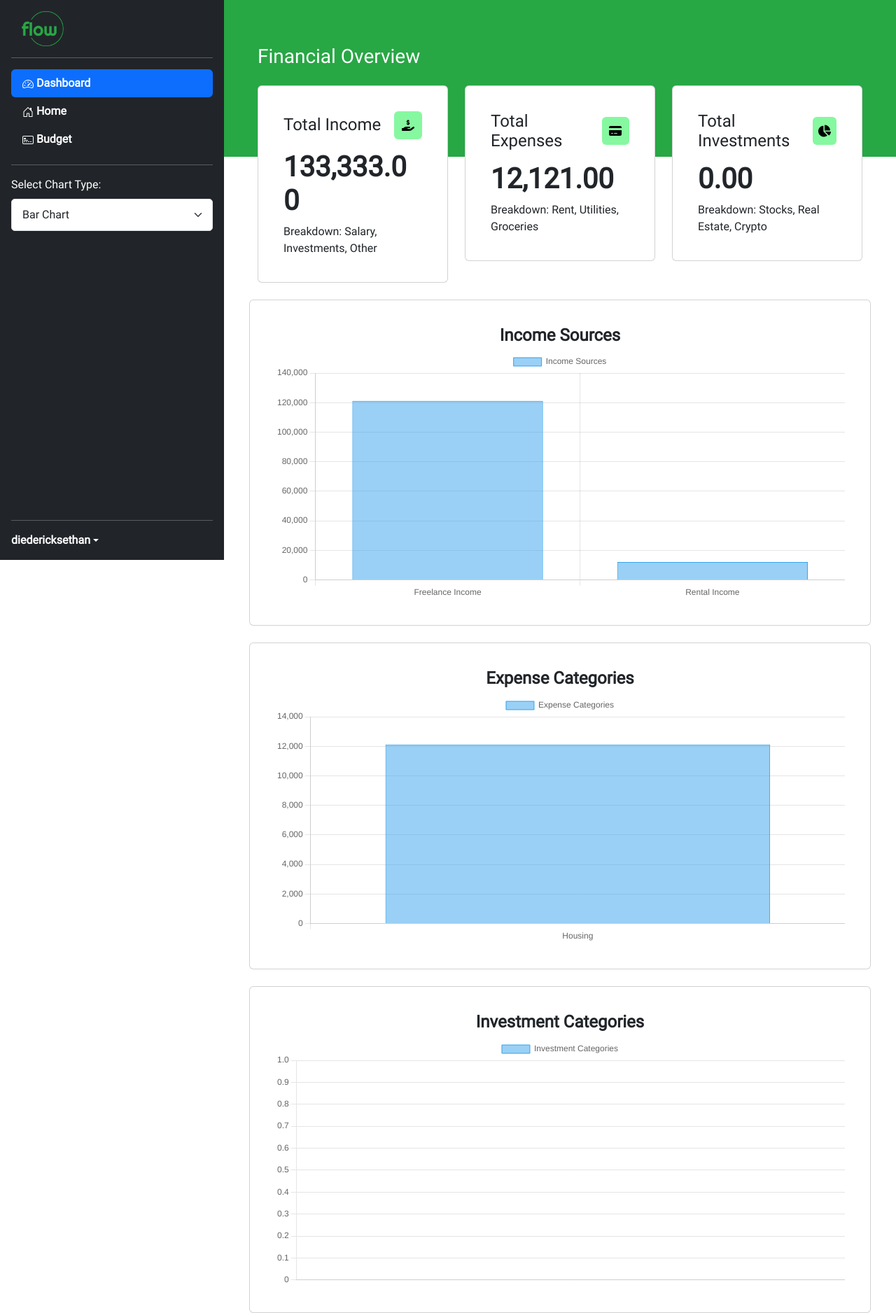
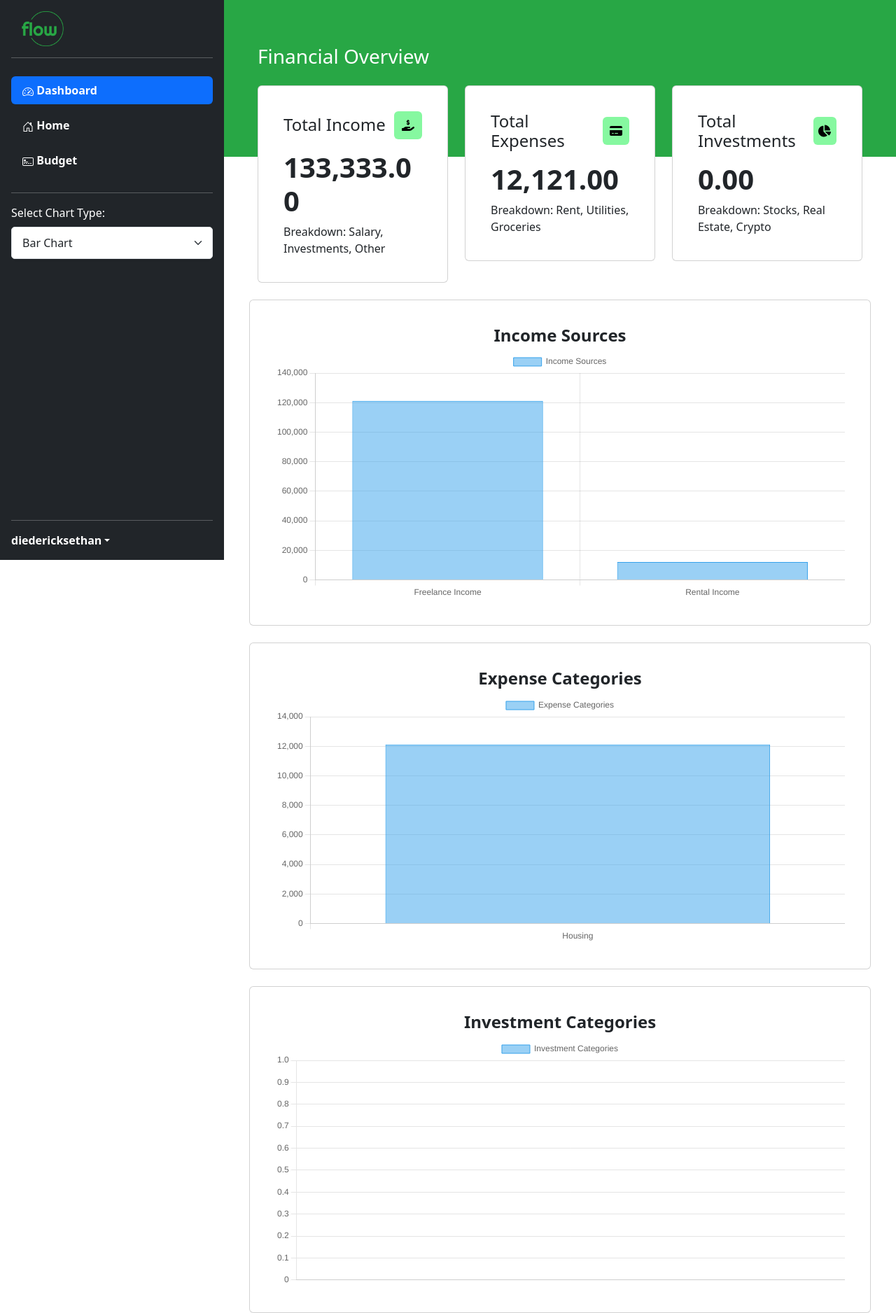
Before and after one commit to ethandiedericks/grow-v2, a Django app: page /dashboard/ in a window 1280 px wide. Shown: the whole page at 70% size. Run offline with Django 4.2, Linux system fonts and the light colour scheme; a user stored in the database is signed in; data comes from the database, SQL or seed files in the repository; both versions use the stored data as it was after the commit; data that the repository does not hold is empty; some libraries are stand-ins or nearby versions.

Commit message:
dashboard layout changed

```diff
--- a/static/css/main.css
+++ b/static/css/main.css
@@ -1,9 +1,7 @@
-@font-face {
-    font-family: 'Roboto';
-    src: url('/static/fonts/Roboto-Regular.ttf') format('truetype');
-    /* Add additional font weights and styles if needed */
+*{
+
+  font-family: var(--bs-body-font-family);
 }
-
 
 /* prevent dropdown from going off-screen */
 @media (min-width: 992px) {
@@ -13,13 +11,15 @@
     }
   }
 
-  body {
-    font-family: 'Roboto', sans-serif;
-    /* Other styles for body */
+body {
+  font-family: var(--bs-body-font-family);
+  font-size: var(--bs-body-font-size);
+  font-weight: var(--bs-body-font-weight);
+  line-height: var(--bs-body-line-height);
 }
 
-h1, h2, h3 {
-    font-family: 'Roboto', sans-serif;
+h1, h2, h3, h4, h5, h6, span {
+  font-family: var(--bs-body-font-family);
     /* Other styles for headings */
 }
 
--- /dev/null
+++ b/templates/_sidebar.html
@@ -0,0 +1,73 @@
+{% load static %}
+<style>
+  /* Adjust spacing between list items */
+  .nav-item {
+    margin-bottom: 10px; /* You can adjust this value for your desired spacing */
+
+  }
+</style>
+<div class="col-md-3 m-0 p-0 d-md-flex flex-md-column">
+    <div class="position-sticky top-0">
+        <div class="sidebar p-0" >
+            <!-- Sidebar content -->
+            <div class="d-flex flex-column flex-shrink-0 p-3 text-bg-dark" style="height: 100vh;">
+                <a href="/" class="d-flex align-items-center mb-3 mb-md-0 me-md-auto text-white text-decoration-none ">
+                    <img src="{% static 'img/flow.png' %}" style="height: 50px; width: auto;" alt="Your Logo">
+                </a>
+                <hr>
+                <ul class="nav nav-pills flex-column mb-auto">
+                    <li class="nav-item" style="margin-top: 10px;">
+                        <a href="{% url 'dashboard' %}" class="nav-link active">
+                          <svg xmlns="http://www.w3.org/2000/svg" width="16" height="16" fill="currentColor" class="bi bi-speedometer2" viewBox="0 0 16 16">
+                              <path d="M8 4a.5.5 0 0 1 .5.5V6a.5.5 0 0 1-1 0V4.5A.5.5 0 0 1 8 4M3.732 5.732a.5.5 0 0 1 .707 0l.915.914a.5.5 0 1 1-.708.708l-.914-.915a.5.5 0 0 1 0-.707zM2 10a.5.5 0 0 1 .5-.5h1.586a.5.5 0 0 1 0 1H2.5A.5.5 0 0 1 2 10m9.5 0a.5.5 0 0 1 .5-.5h1.5a.5.5 0 0 1 0 1H12a.5.5 0 0 1-.5-.5m.754-4.246a.389.389 0 0 0-.527-.02L7.547 9.31a.91.91 0 1 0 1.302 1.258l3.434-4.297a.389.389 0 0 0-.029-.518z"/>
+                              <path fill-rule="evenodd" d="M0 10a8 8 0 1 1 15.547 2.661c-.442 1.253-1.845 1.602-2.932 1.25C11.309 13.488 9.475 13 8 13c-1.474 0-3.31.488-4.615.911-1.087.352-2.49.003-2.932-1.25A7.988 7.988 0 0 1 0 10m8-7a7 7 0 0 0-6.603 9.329c.203.575.923.876 1.68.63C4.397 12.533 6.358 12 8 12s3.604.532 4.923.96c.757.245 1.477-.056 1.68-.631A7 7 0 0 0 8 3"/>
+                            </svg>
+                          Dashboard
+                        </a>
+                      </li>
+                    <li class="nav-item">
+                      <a href="{% url 'home' %}" class="nav-link text-white" aria-current="page">
+                        <svg xmlns="http://www.w3.org/2000/svg" width="16" height="16" fill="currentColor" class="bi bi-house-door" viewBox="0 0 16 16">
+                            <path d="M8.354 1.146a.5.5 0 0 0-.708 0l-6 6A.5.5 0 0 0 1.5 7.5v7a.5.5 0 0 0 .5.5h4.5a.5.5 0 0 0 .5-.5v-4h2v4a.5.5 0 0 0 .5.5H14a.5.5 0 0 0 .5-.5v-7a.5.5 0 0 0-.146-.354L13 5.793V2.5a.5.5 0 0 0-.5-.5h-1a.5.5 0 0 0-.5.5v1.293zM2.5 14V7.707l5.5-5.5 5.5 5.5V14H10v-4a.5.5 0 0 0-.5-.5h-3a.5.5 0 0 0-.5.5v4z"/>
+                          </svg>
+                        Home
+                      </a>
+                    </li>
+                    <li class="nav-item">
+                        <a href="{% url 'budget' %}" class="nav-link text-white" aria-current="page">
+                            <svg xmlns="http://www.w3.org/2000/svg" width="16" height="16" fill="currentColor" class="bi bi-credit-card-2-front" viewBox="0 0 16 16">
+                                <path d="M14 3a1 1 0 0 1 1 1v8a1 1 0 0 1-1 1H2a1 1 0 0 1-1-1V4a1 1 0 0 1 1-1zM2 2a2 2 0 0 0-2 2v8a2 2 0 0 0 2 2h12a2 2 0 0 0 2-2V4a2 2 0 0 0-2-2z"/>
+                                <path d="M2 5.5a.5.5 0 0 1 .5-.5h2a.5.5 0 0 1 .5.5v1a.5.5 0 0 1-.5.5h-2a.5.5 0 0 1-.5-.5zm0 3a.5.5 0 0 1 .5-.5h5a.5.5 0 0 1 0 1h-5a.5.5 0 0 1-.5-.5m0 2a.5.5 0 0 1 .5-.5h1a.5.5 0 0 1 0 1h-1a.5.5 0 0 1-.5-.5m3 0a.5.5 0 0 1 .5-.5h1a.5.5 0 0 1 0 1h-1a.5.5 0 0 1-.5-.5m3 0a.5.5 0 0 1 .5-.5h1a.5.5 0 0 1 0 1h-1a.5.5 0 0 1-.5-.5m3 0a.5.5 0 0 1 .5-.5h1a.5.5 0 0 1 0 1h-1a.5.5 0 0 1-.5-.5"/>
+                              </svg>
+                          Budget
+                        </a>
+                      </li>
+
+                    <li><hr></li>
+                    <li>
+
+                        <label for="chartSelection" class="form-label">Select Chart Type:</label>
+                        <select id="chartSelection" class="form-select form-select-lg">
+                            <option value="bar">Bar Chart</option>
+                            <option value="line">Line Chart</option>
+                            <option value="pie">Pie Chart</option>
+                            <option value="doughnut">Doughnut Chart</option>
+                        </select>
+
+                    </li>
+
+                  </ul>
+                <hr>
+                <div class="dropdown">
+                  <a href="#" class="d-flex align-items-center text-white text-decoration-none dropdown-toggle" data-bs-toggle="dropdown" aria-expanded="false">
+
+                    <strong>{{user.username}}</strong>
+                  </a>
+                  <ul class="dropdown-menu dropdown-menu-dark text-small shadow">
+                    <li><a class="dropdown-item" href="{% url 'account_logout' %}">Sign out</a></li>
+                  </ul>
+                </div>
+              </div>
+        </div>
+    </div>
+</div>
```
Also changed, not shown: dashboard/templates/dashboard/dashboard.html (+1 -71 lines), db.sqlite3.
